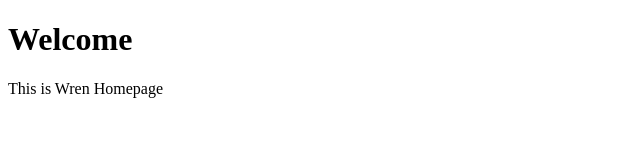
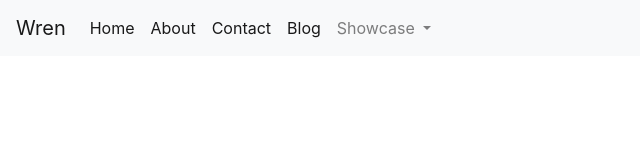
Before and after one commit to MajesticSpiral/Wren, a plain HTML site: page index.html in a window 1280 px wide. Shown: the whole page, without its empty margins (0-640 px from the left). Drawn offline with nearby package versions, Linux system fonts and the light colour scheme.

Commit message:
added navbar

```diff
--- a/css/mystyles.css
+++ b/css/mystyles.css
@@ -1,4 +1,4 @@
 body {
-
-    font-family: Arial, Helvetica, sans-serif;
+    font-family: arial, verdana, sans-serif;
+    background-color: aqua;
 }
--- a/index.html
+++ b/index.html
@@ -1,10 +1,57 @@
-<!DOCTYPE html>
-<html>
-   <head>
-      <title>Wren - Homepage</title>
-   </head>
-   <body>
-      <h1>Welcome</h1>
-      <p>This is Wren Homepage</p>
-   </body>
+<!doctype html>
+<html lang="en">
+  <head>
+    <!-- Required meta tags -->
+    <meta charset="utf-8">
+    <meta name="viewport" content="width=device-width, initial-scale=1, shrink-to-fit=no">
+
+    <!-- Bootstrap CSS -->
+    <link rel="stylesheet" href="https://stackpath.bootstrapcdn.com/bootstrap/4.4.1/css/bootstrap.min.css" integrity="sha384-Vkoo8x4CGsO3+Hhxv8T/Q5PaXtkKtu6ug5TOeNV6gBiFeWPGFN9MuhOf23Q9Ifjh" crossorigin="anonymous">
+    <link rel="stylesheet" href="https://cdn.jsdelivr.net/npm/bootstrap-icons@1.4.1/font/bootstrap-icons.css">
+    <title>Wren - Homepage</title>
+  </head>
+  <body>
+
+   <nav class="navbar navbar-expand-lg navbar-light bg-light">
+      <a class="navbar-brand" href="#">Wren</a>
+      <button class="navbar-toggler" type="button" data-toggle="collapse" data-target="#navbarSupportedContent" aria-controls="navbarSupportedContent" aria-expanded="false" aria-label="Toggle navigation">
+        <span class="navbar-toggler-icon"></span>
+      </button>
+
+      <div class="collapse navbar-collapse" id="navbarSupportedContent">
+        <ul class="navbar-nav mr-auto">
+          <li class="nav-item active">
+            <a class="nav-link" href="#">Home <span class="sr-only">(current)</span></a>
+          </li>
+          <li class="nav-item active">
+            <a class="nav-link" href="#">About <span class="sr-only">(current)</span></a>
+          </li>
+          <li class="nav-item active">
+            <a class="nav-link" href="#">Contact <span class="sr-only">(current)</span></a>
+          </li>
+          <li class="nav-item active">
+            <a class="nav-link" href="#">Blog <span class="sr-only">(current)</span></a>
+          </li>
+          <li class="nav-item dropdown">
+            <a class="nav-link dropdown-toggle" href="#" id="navbarDropdown" role="button" data-toggle="dropdown" aria-haspopup="true" aria-expanded="false">
+              Showcase
+            </a>
+            <div class="dropdown-menu" aria-labelledby="navbarDropdown">
+              <a class="dropdown-item" href="#">Work 1</a>
+              <a class="dropdown-item" href="#">Work 2</a>
+              <a class="dropdown-item" href="#">Work 3</a>
+            </div>
+          </li>
+
+        </ul>
+
+      </div>
+    </nav>
+
+    <!-- Optional JavaScript -->
+    <!-- jQuery first, then Popper.js, then Bootstrap JS -->
+    <script src="https://code.jquery.com/jquery-3.4.1.slim.min.js" integrity="sha384-J6qa4849blE2+poT4WnyKhv5vZF5SrPo0iEjwBvKU7imGFAV0wwj1yYfoRSJoZ+n" crossorigin="anonymous"></script>
+    <script src="https://cdn.jsdelivr.net/npm/popper.js@1.16.0/dist/umd/popper.min.js" integrity="sha384-Q6E9RHvbIyZFJoft+2mJbHaEWldlvI9IOYy5n3zV9zzTtmI3UksdQRVvoxMfooAo" crossorigin="anonymous"></script>
+    <script src="https://stackpath.bootstrapcdn.com/bootstrap/4.4.1/js/bootstrap.min.js" integrity="sha384-wfSDF2E50Y2D1uUdj0O3uMBJnjuUD4Ih7YwaYd1iqfktj0Uod8GCExl3Og8ifwB6" crossorigin="anonymous"></script>
+  </body>
 </html>
```
